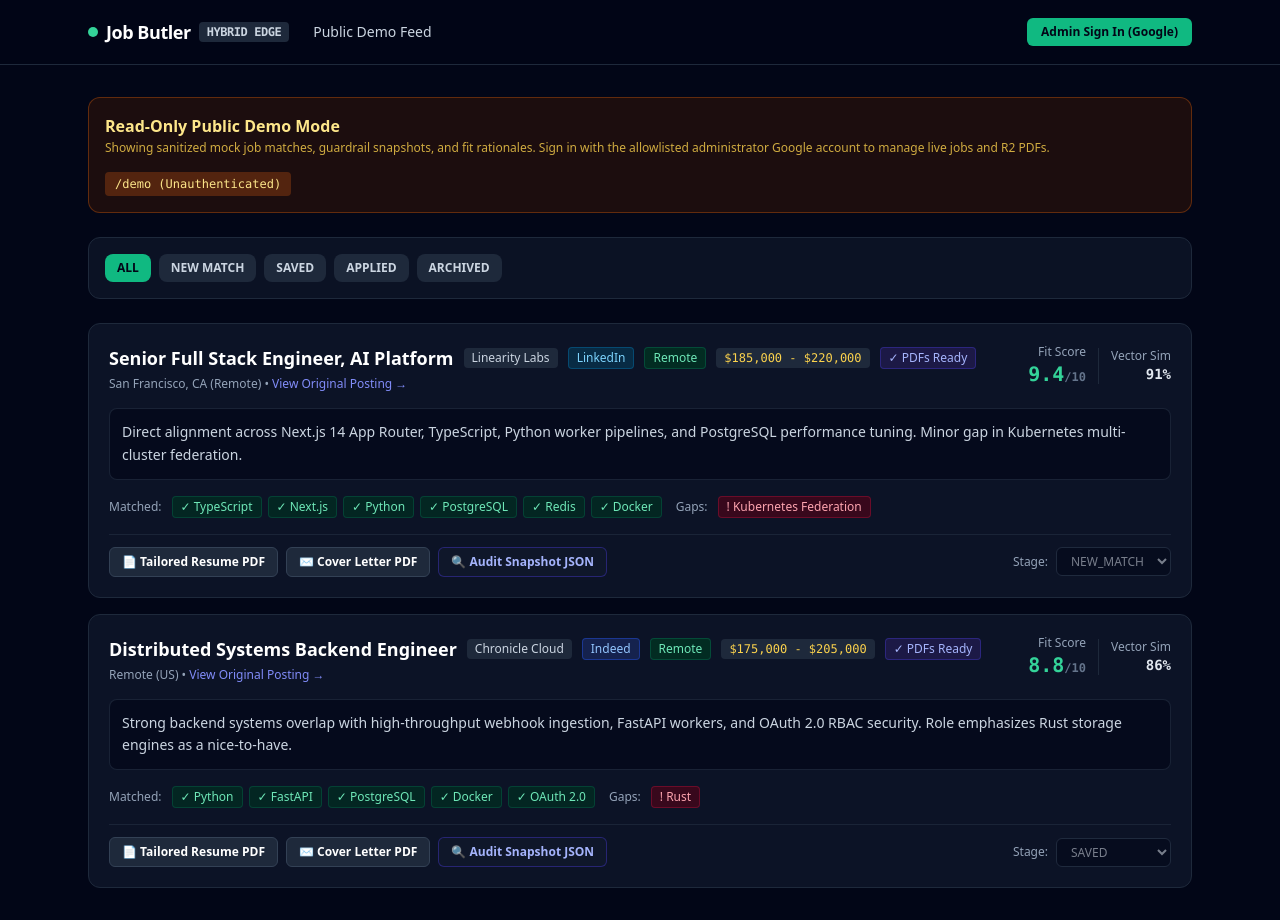
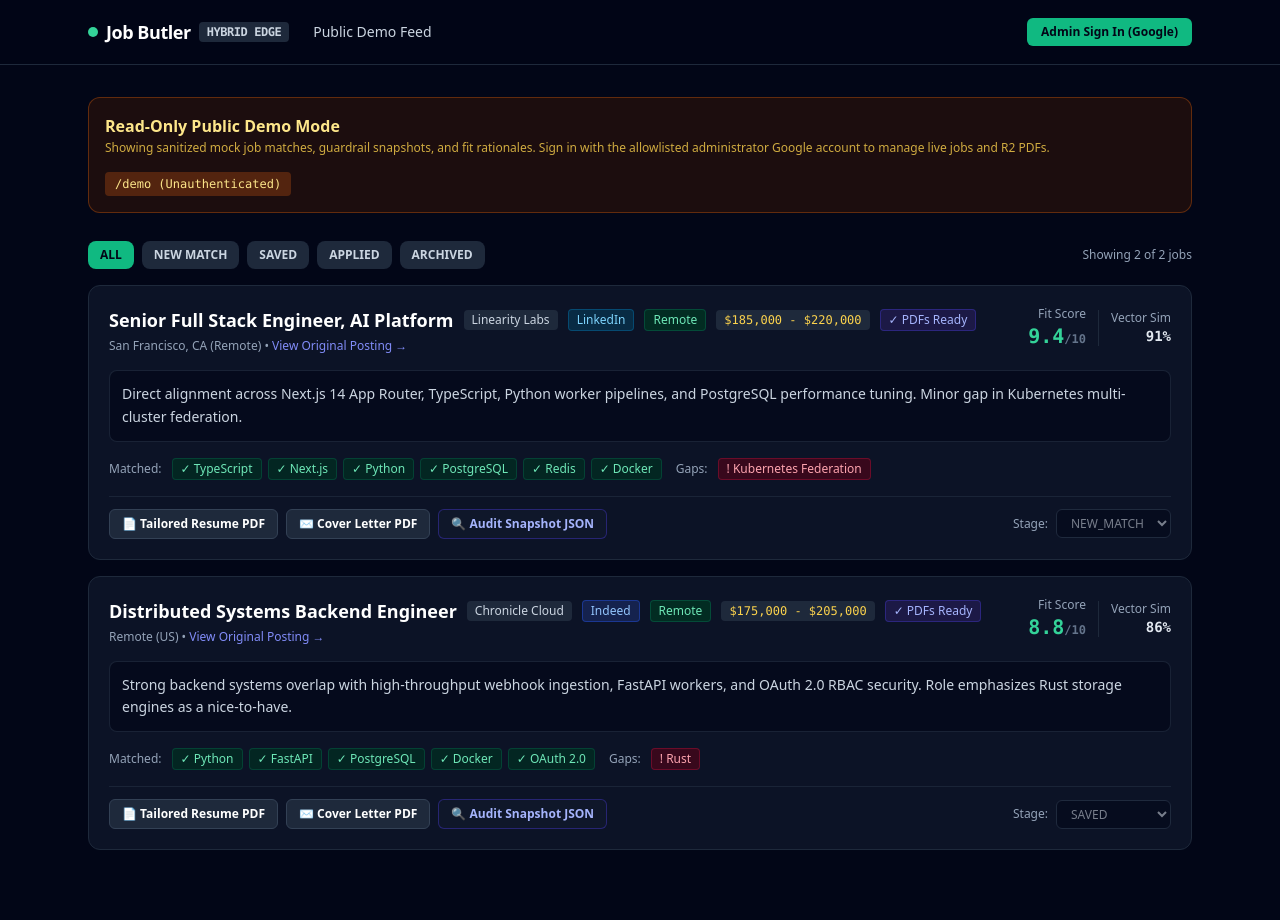
Before and after one commit to pac1687/job-butler, a Next.js app in the folder web/: page /demo in a window 1280 px wide. After the commit the page ends 882 px from the top, so only its background shows below. Built offline with nearby package versions, Linux system fonts and the light colour scheme.

Commit message:
fix(web): move job stage filter tabs below bulk actions bar to prevent layout shifting

```diff
--- a/web/src/components/JobMatchFeed.tsx
+++ b/web/src/components/JobMatchFeed.tsx
@@ -250,38 +250,22 @@ export function JobMatchFeed({
   }
 
   return (
-    <div className="space-y-6">
-      {/* Top Controls Bar */}
-      <div className="flex flex-wrap items-center justify-between gap-4 bg-slate-900/70 border border-slate-800 rounded-xl p-4">
+    <div className="space-y-4">
+      {/* Bulk & Queue Actions Bar */}
+      {!readOnly && (
+        <div className="flex flex-wrap items-center justify-between gap-3 bg-slate-900/70 border border-slate-800 rounded-xl p-4">
           <div className="flex flex-wrap items-center gap-2">
-          {["ALL", ...STATUS_OPTIONS].map((status) => (
-            <button
-              key={status}
-              onClick={() => setActiveFilter(status)}
-              className={`px-3 py-1.5 rounded-lg text-xs font-semibold transition ${
-                activeFilter === status
-                  ? "bg-emerald-500 text-slate-950"
-                  : "bg-slate-800 text-slate-300 hover:bg-slate-700"
-              }`}
-            >
-              {status.replace("_", " ")}
-            </button>
-          ))}
-        </div>
-
-        {!readOnly && (
-          <div className="flex flex-wrap items-center gap-2">
-            {filteredMatches.length > 0 && (
             <button
               type="button"
               onClick={handleSelectAllUntailored}
-                className="px-3 py-2 rounded-lg text-xs font-semibold bg-slate-800 text-slate-200 hover:bg-slate-700 border border-slate-700 transition"
+              disabled={filteredMatches.length === 0}
+              className="px-3 py-2 rounded-lg text-xs font-semibold bg-slate-800 text-slate-200 hover:bg-slate-700 border border-slate-700 disabled:opacity-40 disabled:pointer-events-none transition"
             >
-                {filteredMatches.every((m) => selectedJobIds.includes(m.job_id))
+              {filteredMatches.length > 0 &&
+              filteredMatches.every((m) => selectedJobIds.includes(m.job_id))
                 ? "Clear Selection"
                 : "Select All Visible"}
             </button>
-            )}
             {selectedJobIds.length > 0 && (
               <>
                 <button
@@ -310,6 +294,9 @@ export function JobMatchFeed({
                 </button>
               </>
             )}
+          </div>
+
+          <div className="flex flex-wrap items-center gap-2">
             <div className="flex items-center bg-slate-950 border border-slate-700 rounded-lg overflow-hidden">
               <label
                 htmlFor="batch-max-jobs"
@@ -351,8 +338,8 @@ export function JobMatchFeed({
               + Submit Job URL to Worker Queue
             </button>
           </div>
+        </div>
       )}
-      </div>
 
       {discoveryNotice && (
         <div className="bg-emerald-950/60 border border-emerald-800/80 text-emerald-300 rounded-xl px-4 py-3 text-xs flex items-center justify-between gap-3">
@@ -365,6 +352,28 @@ export function JobMatchFeed({
           </button>
         </div>
       )}
+
+      {/* Stage Filter Tabs (below bulk actions, directly above job listing cards) */}
+      <div className="flex flex-wrap items-center justify-between gap-3 pt-1">
+        <div className="flex flex-wrap items-center gap-2">
+          {["ALL", ...STATUS_OPTIONS].map((status) => (
+            <button
+              key={status}
+              onClick={() => setActiveFilter(status)}
+              className={`px-3 py-1.5 rounded-lg text-xs font-semibold transition ${
+                activeFilter === status
+                  ? "bg-emerald-500 text-slate-950"
+                  : "bg-slate-800 text-slate-300 hover:bg-slate-700"
+              }`}
+            >
+              {status.replace("_", " ")}
+            </button>
+          ))}
+        </div>
+        <span className="text-xs text-slate-400">
+          Showing {filteredMatches.length} of {matches.length} job{matches.length === 1 ? "" : "s"}
+        </span>
+      </div>
 
       {/* Feed Cards */}
       {filteredMatches.length === 0 ? (
```
Lines whose indentation alone changed are shown as unchanged.
